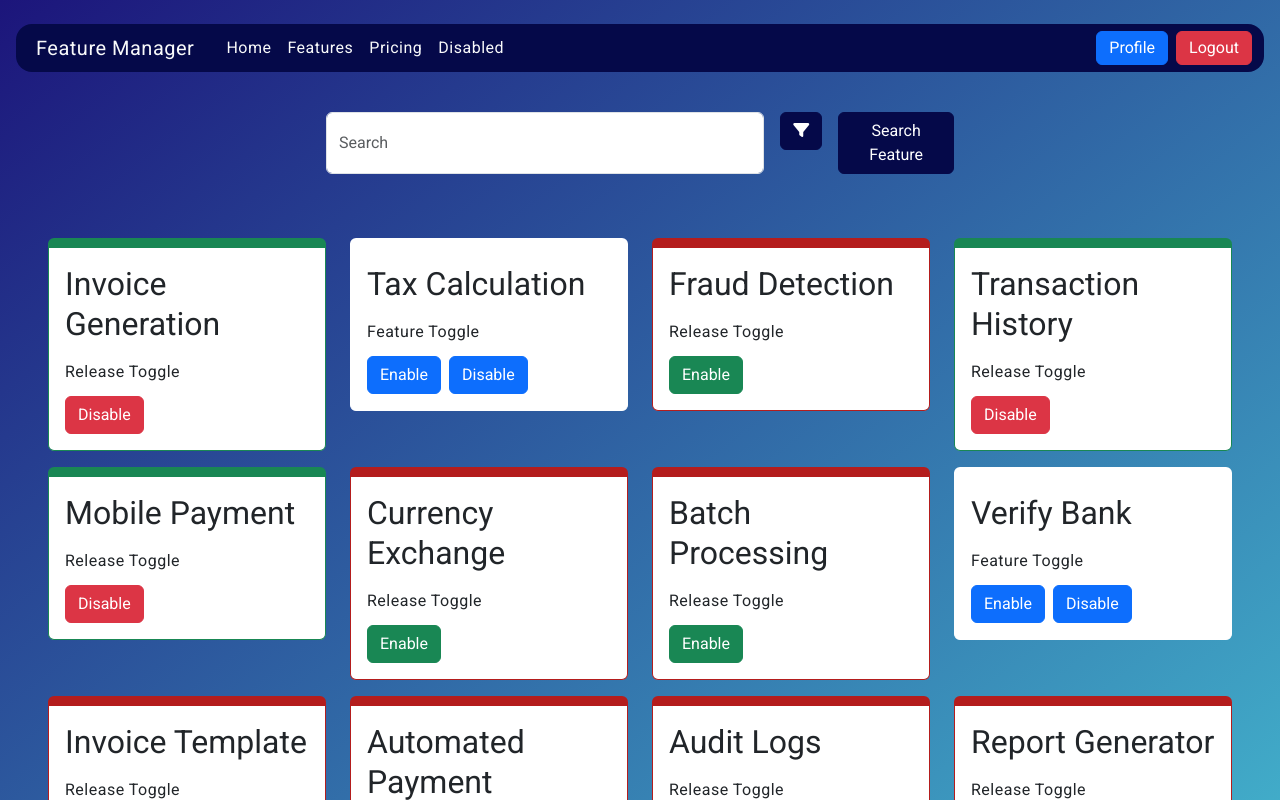
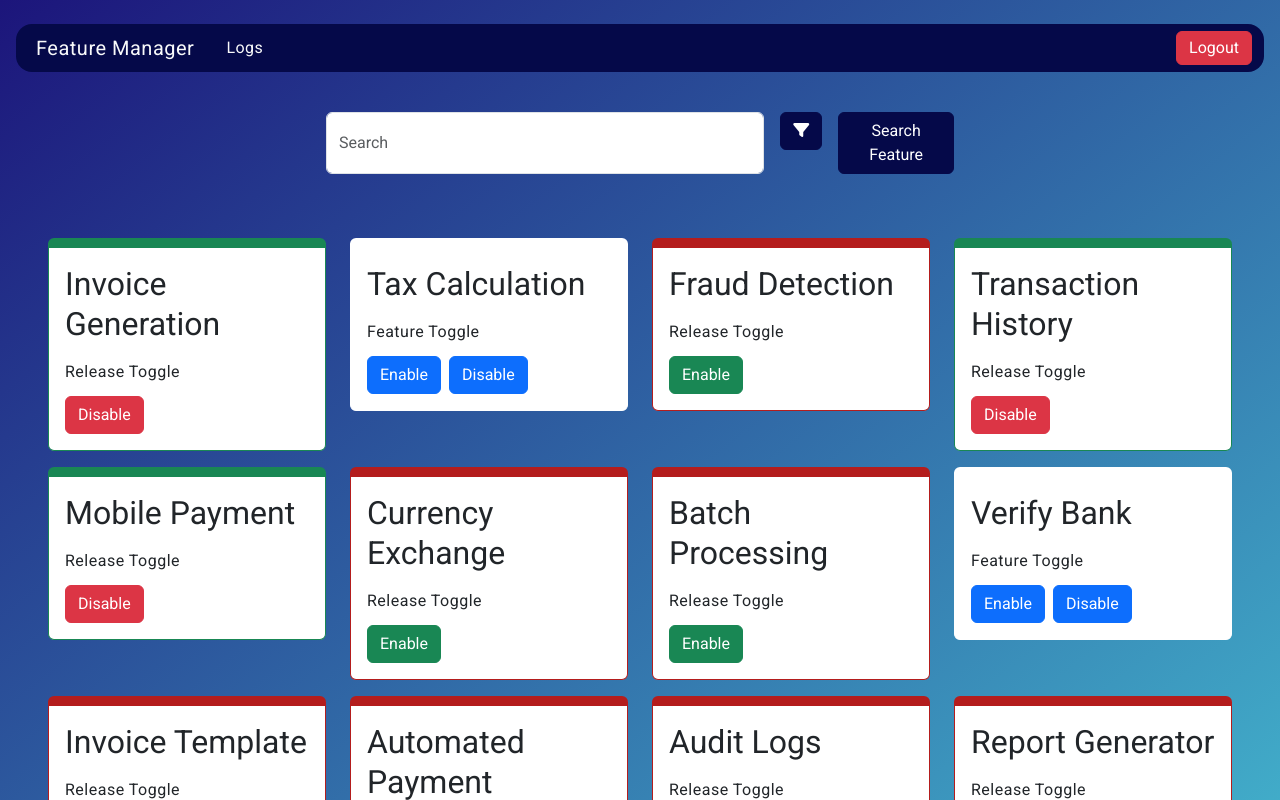
Before and after one commit to irf-does-work/feature-management, an Angular app in the folder feature-toggle/: page / in a window 1280 px wide. Shown: the top 800 px of the page. Built offline with nearby package versions, Linux system fonts and the light colour scheme.

Commit message:
changes in navbar nav-items

```diff
--- a/feature-toggle/src/app/navbar/navbar.component.html
+++ b/feature-toggle/src/app/navbar/navbar.component.html
@@ -6,21 +6,21 @@
       </button>
       <div class="collapse navbar-collapse" id="navbarNav">
         <ul class="navbar-nav me-auto mb-2 mb-lg-0">
+          <!-- <li class="nav-item">
+            <a class="nav-link active text-light" aria-current="page" href="#">Home</a>
+          </li> -->
           <li class="nav-item">
-            <a class="nav-link active text-light" aria-current="page" href="#">Home</a>
+            <a class="nav-link text-light" href="#">Logs</a>
           </li>
-          <li class="nav-item">
-            <a class="nav-link text-light" href="#">Features</a>
-          </li>
-          <li class="nav-item">
+          <!-- <li class="nav-item">
             <a class="nav-link text-light" href="#">Pricing</a>
           </li>
           <li class="nav-item">
             <a class="nav-link disabled text-light" href="#" tabindex="-1" aria-disabled="true">Disabled</a>
-          </li>
+          </li> -->
         </ul>
 
-        <button routerLink="/profile" type="button" class="btn btn-primary py-1">Profile</button>
+        <!-- <button routerLink="/profile" type="button" class="btn btn-primary py-1">Profile</button> -->
         <button type="button" class="btn btn-danger ms-2 py-1">Logout</button>
       </div>
     </div>
```
